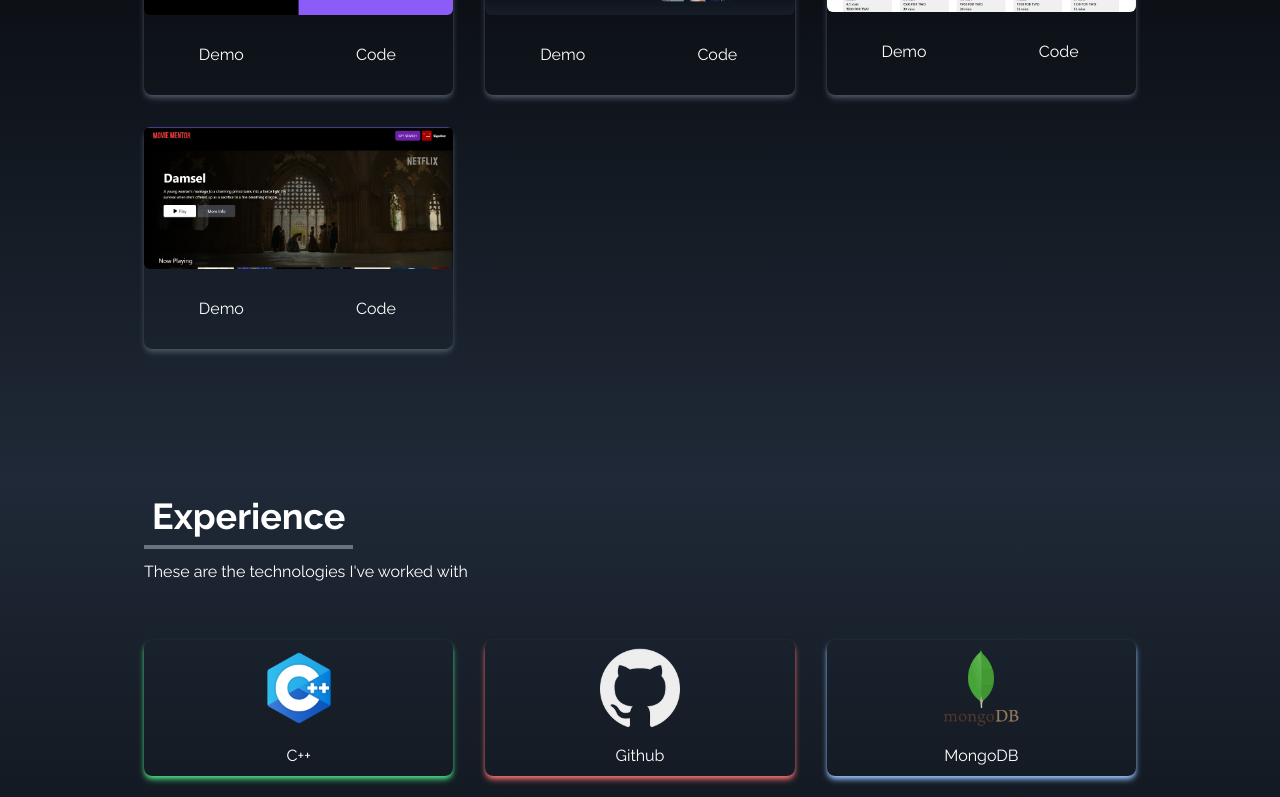
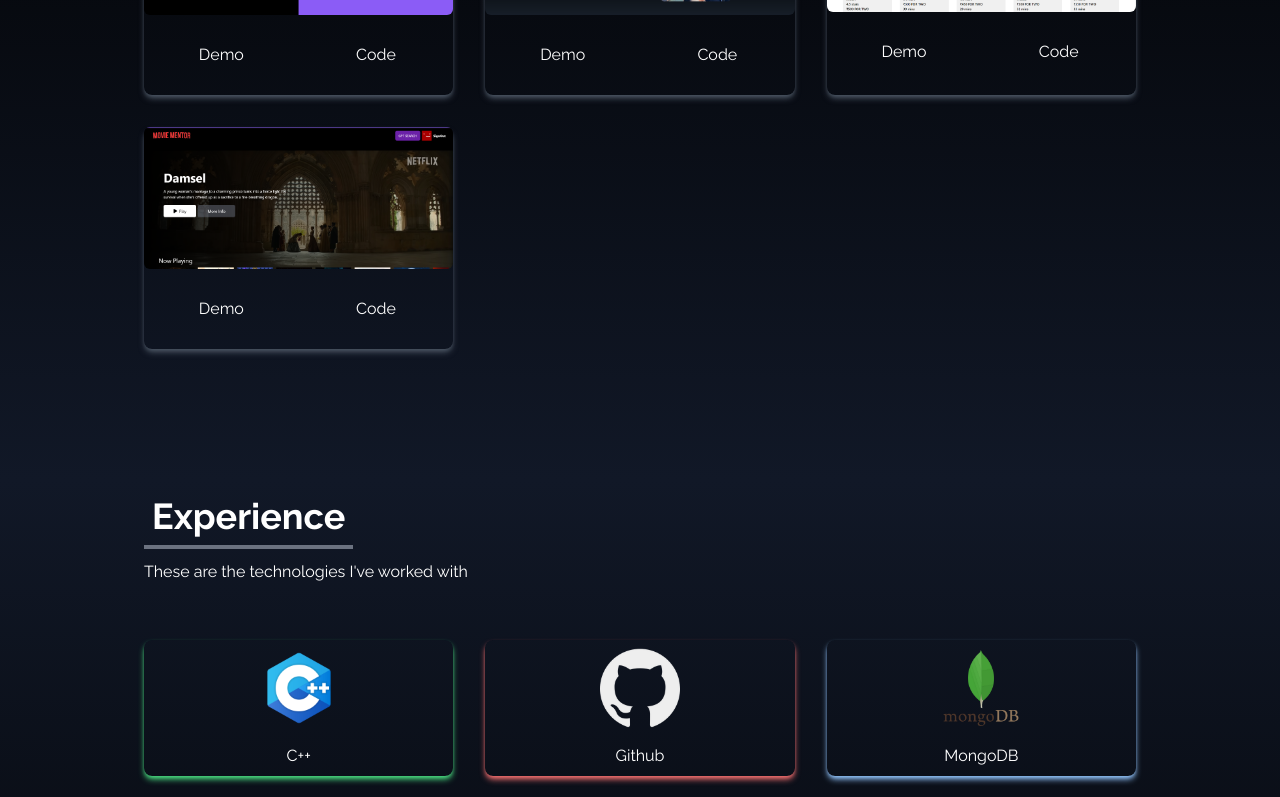
Before and after one commit to Er-Mithleshsharma/Portfolio, a React (Vite) app: page / in a window 1280 px wide. Shown: the part 2000-2797 px from the top of the page. Built offline with nearby package versions, Linux system fonts and the light colour scheme.

Commit message:
custom cursor updated , experience section added

```diff
--- a/src/App.jsx
+++ b/src/App.jsx
@@ -6,6 +6,7 @@ import Portfolio from "./components/Portfolio";
 import Experience from "./components/Experience";
 import { Contact } from "./components/Contact";
 import CustomCursor from "./components/CustomCursor";
+import Company from "./components/Company";
 function App() {
   return (
     <div>
@@ -15,7 +16,9 @@ function App() {
       <SocialLinks/>
       <About/>
       <Portfolio/>
+      <Company/>
       <Experience/>
+
       <Contact/>
     </div>
   );
--- a/src/components/About.jsx
+++ b/src/components/About.jsx
@@ -2,7 +2,7 @@ import React from 'react'
 
 const About = () => {
   return (
-    <div name="about" className=' w-full text-white bg-gradient-to-b from-gray-800 to-black h-auto md:h-screen'>
+    <div name="about" className=' w-full text-white bg-gradient-to-b from-gray-900 to-black h-auto md:h-screen'>
         <div className='max-w-screen-lg p-4 mx-auto  flex flex-col justify-center md:justify-center w-full  h-auto md:h-full '>
        <div className='pb-8'>
         <p className=' text-4xl font-bold inline border-b-4 border-gray-500'>
--- /dev/null
+++ b/src/components/Company.jsx
@@ -0,0 +1,129 @@
+import React from 'react'
+import html from '../assets/html.png'
+import css from '../assets/css.png'
+import javascript from '../assets/javascript.png'
+import reactImage from '../assets/react.png'
+import github from '../assets/github.png'
+import cplus from '../assets/c++.png'
+import tailwind from '../assets/tailwind.png'
+import python from '../assets/python.png'
+import vscode from '../assets/vscode.png'
+import node from '../assets/node.png'
+import mongo from '../assets/mongodb (1).png'
+import express from '../assets/express.png'
+const Company = () => {
+  const tech = [
+    {
+        id: 1,
+        src: cplus,
+        title: 'C++',
+        style: 'shadow-green-400',
+        link: ''
+    },
+    {
+        id: 2,
+        src: github,
+        title: 'Github',
+        style: 'shadow-red-400',
+        link: ''
+    },
+    {
+        id: 3,
+        src: mongo,
+        title: 'MongoDB',
+        style: 'shadow-blue-300',
+        link: ''
+    },
+    {
+        id: 4,
+        src: python,
+        title: 'Python',
+        style: 'shadow-yellow-300',
+        link: ''
+    },
+    {
+        id: 5,
+        src: javascript,
+        title: 'JavaScript',
+        style: 'shadow-yellow-500',
+        link: ''
+    },
+    {
+        id: 6,
+        src: css,
+        title: 'CSS',
+        style: 'shadow-blue-500',
+        link: ''
+
+    },
+    {
+        id: 7,
+        src: html,
+        title: 'HTML',
+        style: 'shadow-orange-500',
+        link: ''
+    },
+    {
+        id: 8,
+        src: node,
+        title: 'NodeJS',
+        style: 'shadow-lime-600',
+        link: ''
+    },
+    {
+        id: 9,
+        src: reactImage,
+        title: 'React',
+        style: 'shadow-blue-600',
+        link: ''
+    },
+    {
+        id: 10,
+        src: express,
+        title: 'ExpressJs',
+        style: 'shadow-blue-600',
+        link: ''
+    },
+    {
+        id: 11,
+        src: vscode,
+        title: 'VsCode',
+        style: 'shadow-blue-600',
+        link: ''
+    },
+    {
+        id: 12,
+        src: tailwind,
+        title: 'Tailwind',
+        style: 'shadow-blue-600',
+        link: ''
+    },
+
+  ]
+
+  return (
+    <div name='experience' className='bg-gradient-to-b from-gray-900 to-black w-full h-auto'>
+        <div className='flex flex-col justify-center w-full h-full max-w-screen-lg p-4 mx-auto text-white'>
+            <div>
+                <p className='inline p-2 text-4xl font-bold border-b-4 border-gray-500'>Experience</p>
+                <p className='py-6'>These are the technologies I've worked with</p>
+            </div>
+
+            <div className='grid w-full grid-cols-2 gap-8 px-12 py-8 text-center sm:grid-cols-3 sm:px-0'>
+                {tech.map(({id, src, title, style}) => (
+                    <div
+                    key={id}
+                    className={`py-2 duration-500 rounded-lg shadow-md hover:scale-105 ${style}`}>
+                    <img src={src} alt="" className='w-20 mx-auto'/>
+                    <p className='mt-4'>{title}</p>
+                </div>
+                ))}
+
+            </div>
+        </div>
+    </div>
+  )
+}
+
+
+export default Company
--- a/src/components/Contact.jsx
+++ b/src/components/Contact.jsx
@@ -2,7 +2,7 @@ import React from 'react'
 
 export const Contact = () => {
   return (
-    <div className='w-full p-4 text-white h-fit bg-gradient-to-b from-black to-gray-800'>
+    <div className='w-full p-4 text-white h-fit bg-gradient-to-b from-gray-900 to-black'>
         <div className='flex flex-col justify-center w-full h-full max-w-screen-lg p-4 mx-auto'>
             <div className=' pt-20'>
                 <p className='inline text-4xl font-bold border-b-4 border-gray-500'>Contact</p>
--- a/src/components/CustomCursor.jsx
+++ b/src/components/CustomCursor.jsx
@@ -21,9 +21,12 @@ const CustomCursor = () => {
       cursor.classList.remove("hovered");
     };
 
+    const isSmallDevice = window.innerWidth <= 768;
+
+    if (!isSmallDevice) {
       document.addEventListener("mousemove", onMouseMove);
 
-    const elementsToHover = document.querySelectorAll("a, img, p, h1, h2, h3, h4, h5, h6, span");
+      const elementsToHover = document.querySelectorAll("a, img, p, h1, h2, h3, h4, h5, h6, span, li, ul");
       elementsToHover.forEach((element) => {
         element.addEventListener("mouseenter", onMouseHover);
         element.addEventListener("mouseleave", onMouseLeave);
@@ -36,6 +39,7 @@ const CustomCursor = () => {
           element.removeEventListener("mouseleave", onMouseLeave);
         });
       };
+    }
   }, []);
 
   return <div ref={cursorRef} className="custom-cursor"></div>;
--- a/src/components/Experience.jsx
+++ b/src/components/Experience.jsx
@@ -1,128 +1,97 @@
-import React from 'react'
-import html from '../assets/html.png'
-import css from '../assets/css.png'
-import javascript from '../assets/javascript.png'
-import reactImage from '../assets/react.png'
-import github from '../assets/github.png'
-import cplus from '../assets/c++.png'
-import tailwind from '../assets/tailwind.png'
-import python from '../assets/python.png'
-import vscode from '../assets/vscode.png'
-import node from '../assets/node.png'
-import mongo from '../assets/mongodb (1).png'
-import express from '../assets/express.png'
+import React, { useState, useEffect } from 'react';
+import { FaArrowLeft, FaArrowRight } from 'react-icons/fa';
+
 const Experience = () => {
-  const tech = [
+    const experiences = [
         {
-        id: 1,
-        src: cplus,
-        title: 'C++',
-        style: 'shadow-green-400',
-        link: ''
+            company: "EssayChecker.ai",
+            title: "Web Developer Intern",
+            duration: "April 2024 – Present",
+            location: "Jalandhar, Punjab",
+            responsibilities: [
+                "Redesigned Mock Test page into dynamic tables, improving functionality and user experience for 10,000+ users.",
+                "Developed full-length interactive Listening and Reading tests for IELTS Mock Tests, utilized by 3,000+ users.",
+                "Implemented performance tracking, real-time audio integration for Listening tests, and resolved bugs, enhancing user experience and system stability."
+            ],
+            techStack: "ReactJS, Material-UI, Git"
         },
         {
-        id: 2,
-        src: github,
-        title: 'Github',
-        style: 'shadow-red-400',
-        link: ''
-    },
-    {
-        id: 3,
-        src: mongo,
-        title: 'MongoDB',
-        style: 'shadow-blue-300',
-        link: ''
-    },
-    {
-        id: 4,
-        src: python,
-        title: 'Python',
-        style: 'shadow-yellow-300',
-        link: ''
-    },
-    {
-        id: 5,
-        src: javascript,
-        title: 'JavaScript',
-        style: 'shadow-yellow-500',
-        link: ''
-    },
-    {
-        id: 6,
-        src: css,
-        title: 'CSS',
-        style: 'shadow-blue-500',
-        link: ''
+            company: "GTBComputerEducation",
+            title: "Web Designing Trainee",
+            duration: "Feb 2023 – July 2023",
+            location: "Jalandhar, Punjab",
+            responsibilities: [
+                "Developed a fully functional e-commerce website as a part of the training curriculum.",
+                "Demonstrated proficiency in front-end development by completing all tasks and assignments within designated timelines.",
+                "Acquired practical skills in web development and gained hands-on experience in building responsive and interactive web applications."
+            ],
+            techStack: "HTML, CSS, JS, Bootstrap, JQuery"
+        }
+    ];
 
-    },
-    {
-        id: 7,
-        src: html,
-        title: 'HTML',
-        style: 'shadow-orange-500',
-        link: ''
-    },
-    {
-        id: 8,
-        src: node,
-        title: 'NodeJS',
-        style: 'shadow-lime-600',
-        link: ''
-    },
-    {
-        id: 9,
-        src: reactImage,
-        title: 'React',
-        style: 'shadow-blue-600',
-        link: ''
-    },
-    {
-        id: 10,
-        src: express,
-        title: 'ExpressJs',
-        style: 'shadow-blue-600',
-        link: ''
-    },
-    {
-        id: 11,
-        src: vscode,
-        title: 'VsCode',
-        style: 'shadow-blue-600',
-        link: ''
-    },
-    {
-        id: 12,
-        src: tailwind,
-        title: 'Tailwind',
-        style: 'shadow-blue-600',
-        link: ''
-    },
+    const [currentIndex, setCurrentIndex] = useState(0);
 
-  ]
+    useEffect(() => {
+        const interval = setInterval(() => {
+            setCurrentIndex((prevIndex) => (prevIndex + 1) % experiences.length);
+        }, 10000);
+
+        return () => clearInterval(interval);
+    }, []);
+
+    const { company, title, duration, location, responsibilities, techStack } = experiences[currentIndex];
+
+    const goToPrevious = () => {
+        setCurrentIndex((prevIndex) => (prevIndex - 1 + experiences.length) % experiences.length);
+    };
+
+    const goToNext = () => {
+        setCurrentIndex((prevIndex) => (prevIndex + 1) % experiences.length);
+    };
 
     return (
-    <div name='experience' className='bg-gradient-to-b from-gray-800 to-black w-full h-auto'>
+        <div name='experience' className='bg-gradient-to-b from-black to-gray-900 w-full h-auto'>
             <div className='flex flex-col justify-center w-full h-full max-w-screen-lg p-4 mx-auto text-white'>
                 <div>
                     <p className='inline p-2 text-4xl font-bold border-b-4 border-gray-500'>Experience</p>
                     <p className='py-6'>These are the technologies I've worked with</p>
                 </div>
 
-            <div className='grid w-full grid-cols-2 gap-8 px-12 py-8 text-center sm:grid-cols-3 sm:px-0'>
-                {tech.map(({id, src, title, style}) => (
+                <div className='w-full py-8 text-center flex flex-col items-center relative'>
+                    <FaArrowLeft
+                        onClick={goToPrevious}
+                        className='absolute left-2 md:left-4 top-1/2 transform -translate-y-1/2 text-2xl md:text-4xl cursor-pointer text-gray-300 hover:text-white'
+                    />
+                    <div className='w-full md:w-1/2 py-10 px-6 bg-gray-900 bg-opacity-70 backdrop-filter backdrop-blur-lg duration-500 rounded-lg shadow-lg hover:scale-105 hover:shadow-blue-600 transform transition'>
+                        <p className='mt-0 font-bold text-2xl text-blue-400'>{company}</p>
+                        <p className='italic text-lg text-gray-300'>{title}</p>
+                        <p className='py-2 text-gray-400'>{duration}</p>
+                        <p className='pb-2 text-gray-400'>{location}</p>
+                        <ul className='text-left list-disc list-inside space-y-2'>
+                            {responsibilities.map((responsibility, index) => (
+                                <li key={index} className='text-gray-300'>{responsibility}</li>
+                            ))}
+                        </ul>
+                        <p className='pt-4 text-gray-400'>Tech Stack: <span className='text-blue-300'>{techStack}</span></p>
+                    </div>
+                    <FaArrowRight
+                        onClick={goToNext}
+                        className='absolute right-2 md:right-4 top-1/2 transform -translate-y-1/2 text-2xl md:text-4xl cursor-pointer text-gray-300 hover:text-white'
+                    />
+                    <div className='flex justify-center mt-4'>
+                        {experiences.map((_, index) => (
                             <div
-                    key={id}
-                    className={`py-2 duration-500 rounded-lg shadow-md hover:scale-105 ${style}`}>
-                    <img src={src} alt="" className='w-20 mx-auto'/>
-                    <p className='mt-4'>{title}</p>
-                </div>
+                                key={index}
+                                className={`h-2 w-2 mx-1 rounded-full ${currentIndex === index ? 'bg-blue-600' : 'bg-gray-600'}`}
+                                onClick={() => setCurrentIndex(index)}
+                                style={{ cursor: 'pointer' }}
+                            />
                         ))}
-
                     </div>
                 </div>
             </div>
-  )
-}
+        </div>
+    );
+};
 
-export default Experience
+export default Experience;
--- a/src/components/Home.jsx
+++ b/src/components/Home.jsx
@@ -4,7 +4,7 @@ import heroimg  from '../assets/heroimg.jpg'
 import {Link} from "react-scroll"
 const Home = () => {
   return (
-    <div name="home"  className='w-full bg-gradient-to-b from-black via-black to-gray-800 h-auto md:h-screen
+    <div name="home"  className='w-full bg-gradient-to-b from-black via-black to-gray-900 h-auto md:h-screen
     px-2
      '>
            <div className="max-w-screen-lg mx-auto flex flex-col
--- a/src/components/Portfolio.jsx
+++ b/src/components/Portfolio.jsx
@@ -38,7 +38,7 @@ const Portfolio = () => {
   ]
 
   return (
-    <div name='portfolio' className='w-full text-white bg-gradient-to-b from-black to-gray-800 sm:h-fit md:h-screen'>
+    <div name='portfolio' className='w-full text-white bg-gradient-to-b from-black to-gray-900 sm:h-fit md:h-screen'>
         <div className='flex flex-col justify-center w-full h-full max-w-screen-lg p-4 pb-16 mx-auto'>
             <div>
                 <p className='inline text-4xl font-bold border-b-4 border-gray-500'>Portfolio</p>
```
Also changed, not shown: src/components/CustomCursor.css (+22 -0 lines). Lines whose indentation alone changed are shown as unchanged.
